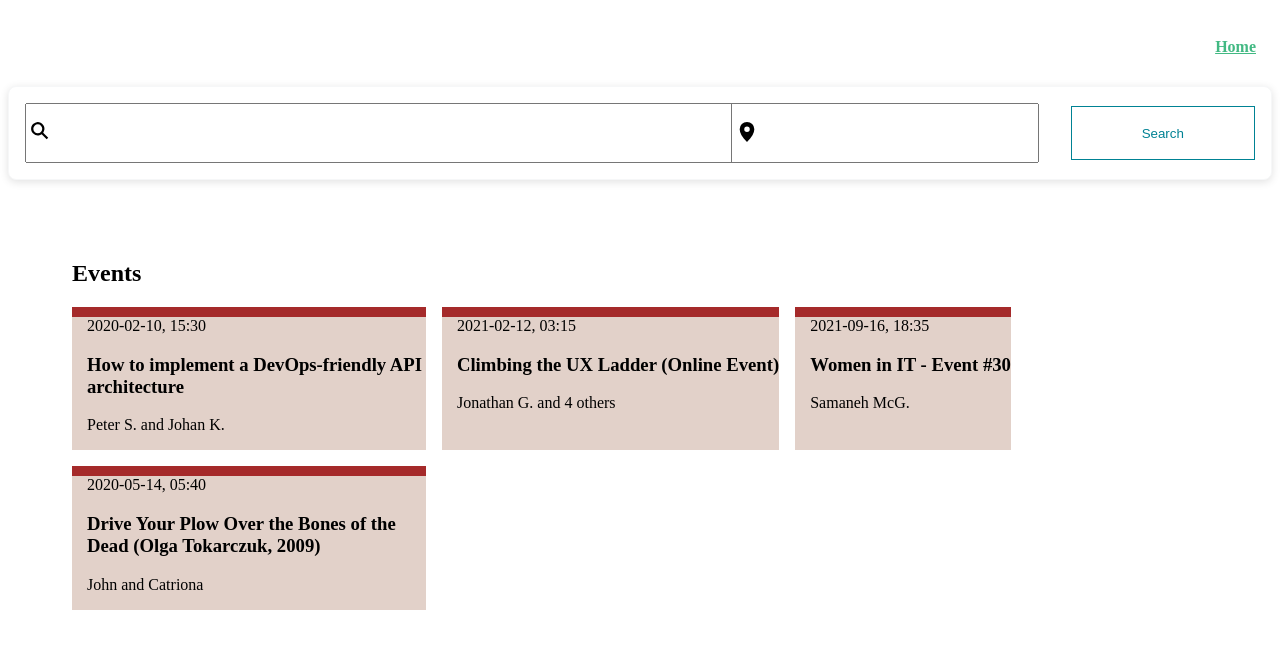
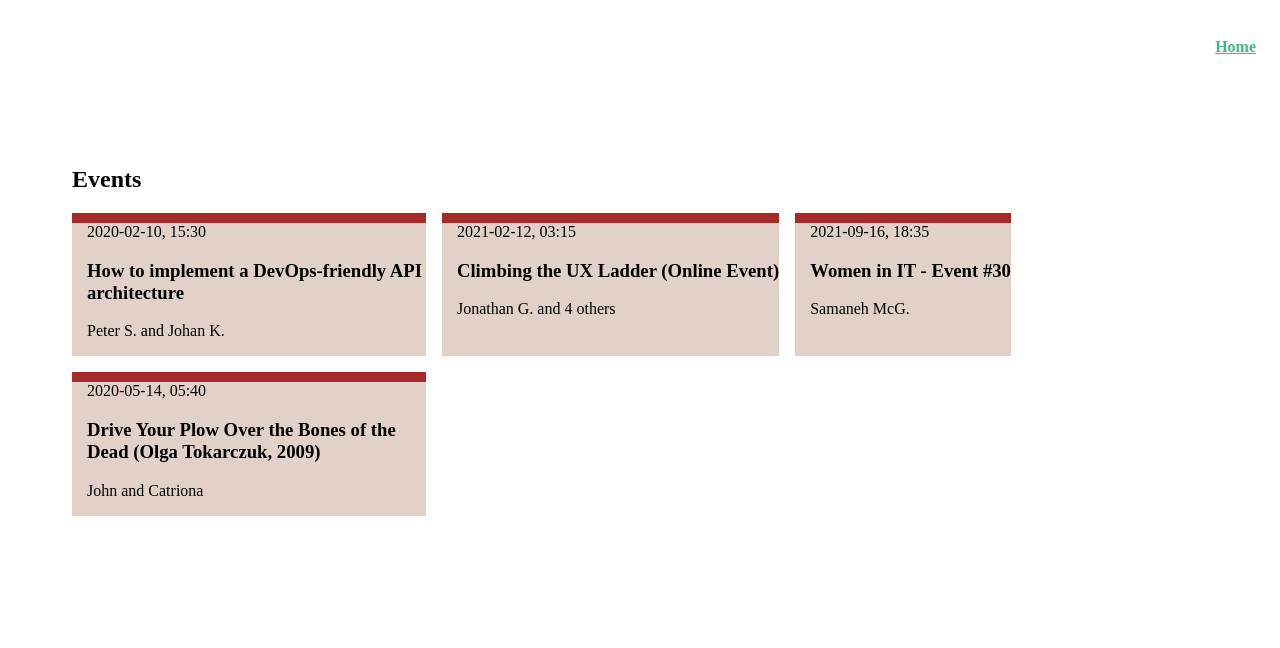
Before and after one commit to Synnerax/meetups-vue2, a Vue app: page / in a window 1280 px wide. Shown: the top 648 px of the page. Built offline with nearby package versions, Linux system fonts and the light colour scheme.

Commit message:
Removed search field from view .vue file and tests still exists but will not be used

```diff
--- a/src/views/Home.vue
+++ b/src/views/Home.vue
@@ -1,6 +1,5 @@
 <template>
   <div class="home">
-    <SearchField></SearchField>
     <section class="event-section">
       <h1 class="section-header">Events</h1>
       <section class="event-list">
@@ -12,7 +11,6 @@
 </template>
 
 <script>
-import SearchField from '@/components/SearchField.vue'
 import EventCard from '@/components/EventCard.vue'
 
 export default {
@@ -21,7 +19,6 @@ export default {
     eventsArray: Array
   },
   components: {
-    SearchField,
     EventCard
   }
 }
```
